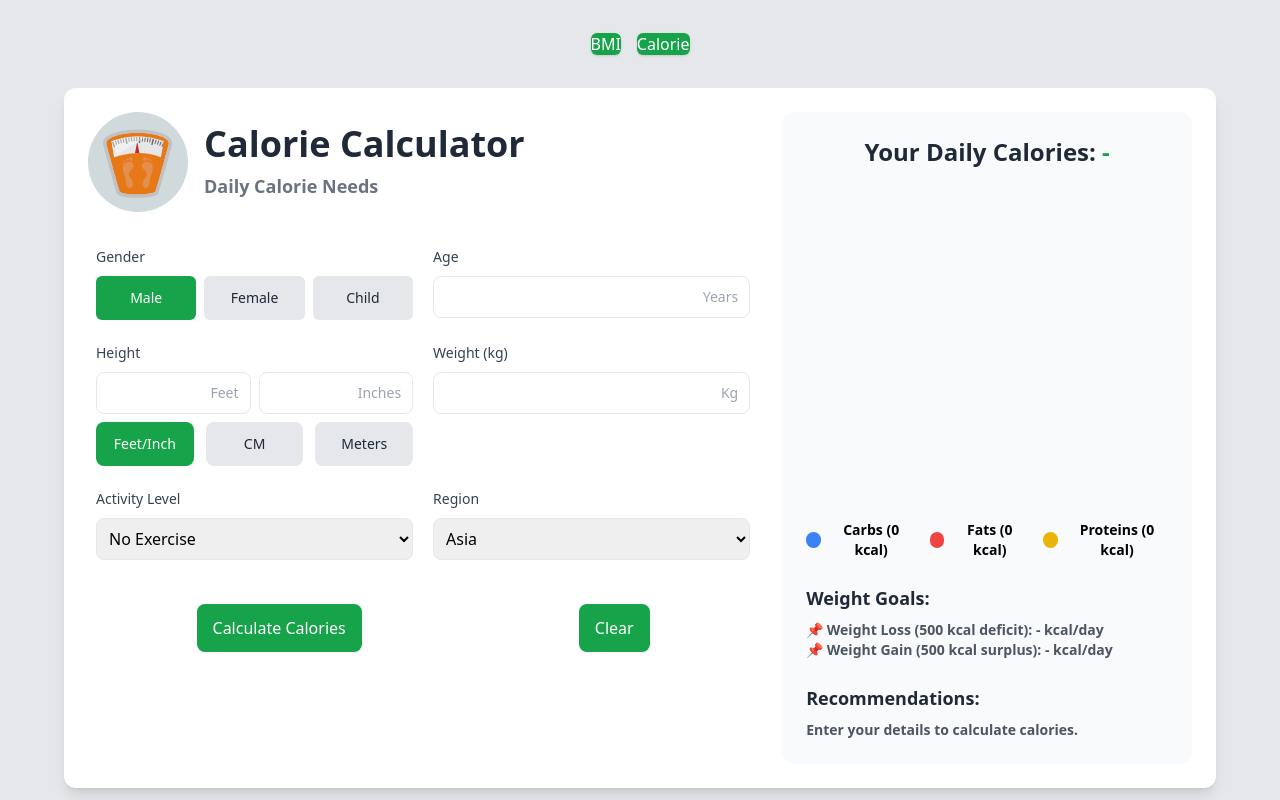
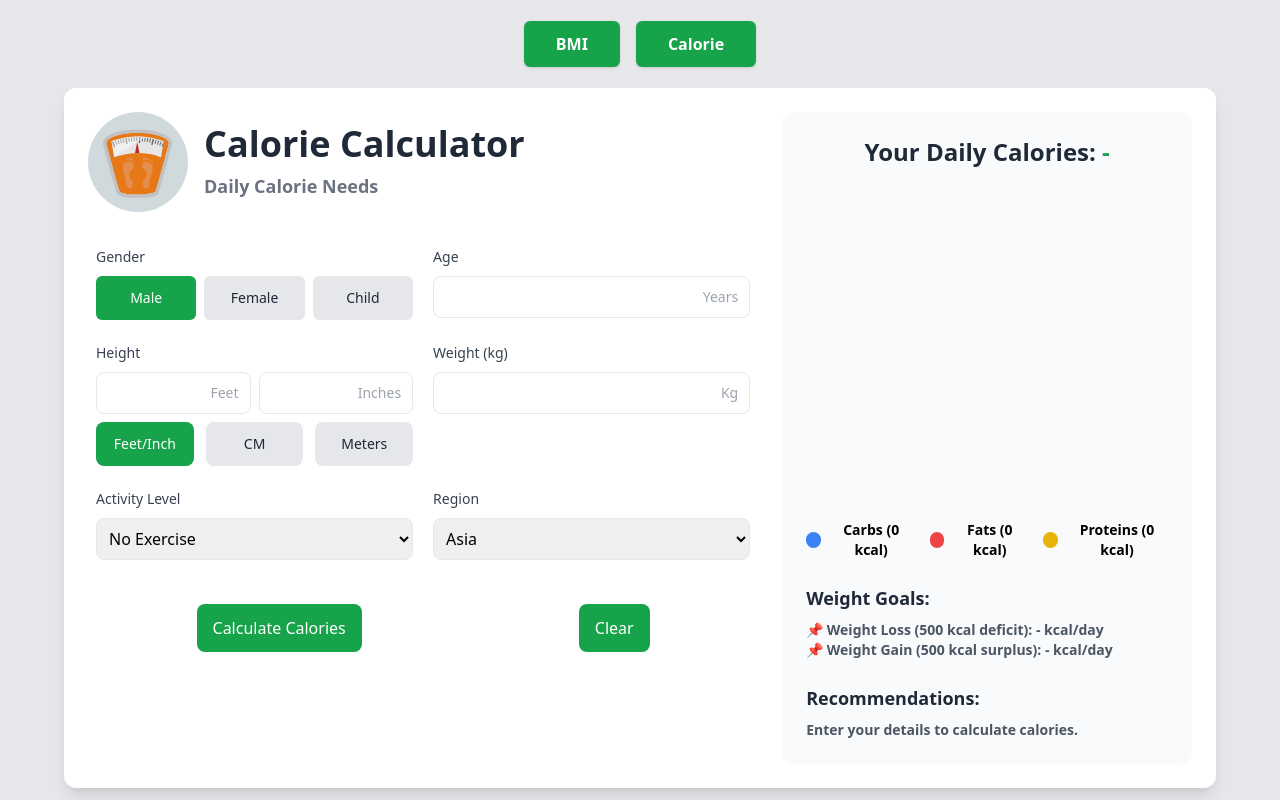
Before and after one commit to apolo-itnet/BMI-Calculator, a plain HTML site: page calorie.html in a window 1280 px wide. Drawn offline with nearby package versions, Linux system fonts and the light colour scheme.

Commit message:
Calculator-Project-Calorie-Calculator-navbar-update

```diff
--- a/calorie.html
+++ b/calorie.html
@@ -10,10 +10,10 @@
   </head>
   <body class="flex flex-col justify-center items-center bg-gray-200">
 
-    <nav class="flex justify-center items-center my-8 w-full">
+    <nav class="flex justify-center items-center my-8">
       <ul class="flex justify-center items-center gap-4">
-        <li><a href="index.html" class="w-10 rounded-md shadow bg-green-600 text-white ">BMI </a></li>
-        <li><a href="calorie.html" class="w-10 rounded-md shadow bg-green-600 text-white "> Calorie </a></li>
+        <li><a href="index.html" class=" px-8 py-3 font-semibold rounded-md shadow bg-green-600 text-white ">BMI </a></li>
+        <li><a href="calorie.html" class=" px-8 py-3 font-semibold rounded-md shadow bg-green-600 text-white "> Calorie </a></li>
       </ul>
     </nav>
 
```
Also changed, not shown: index.html (+2 -2 lines).
